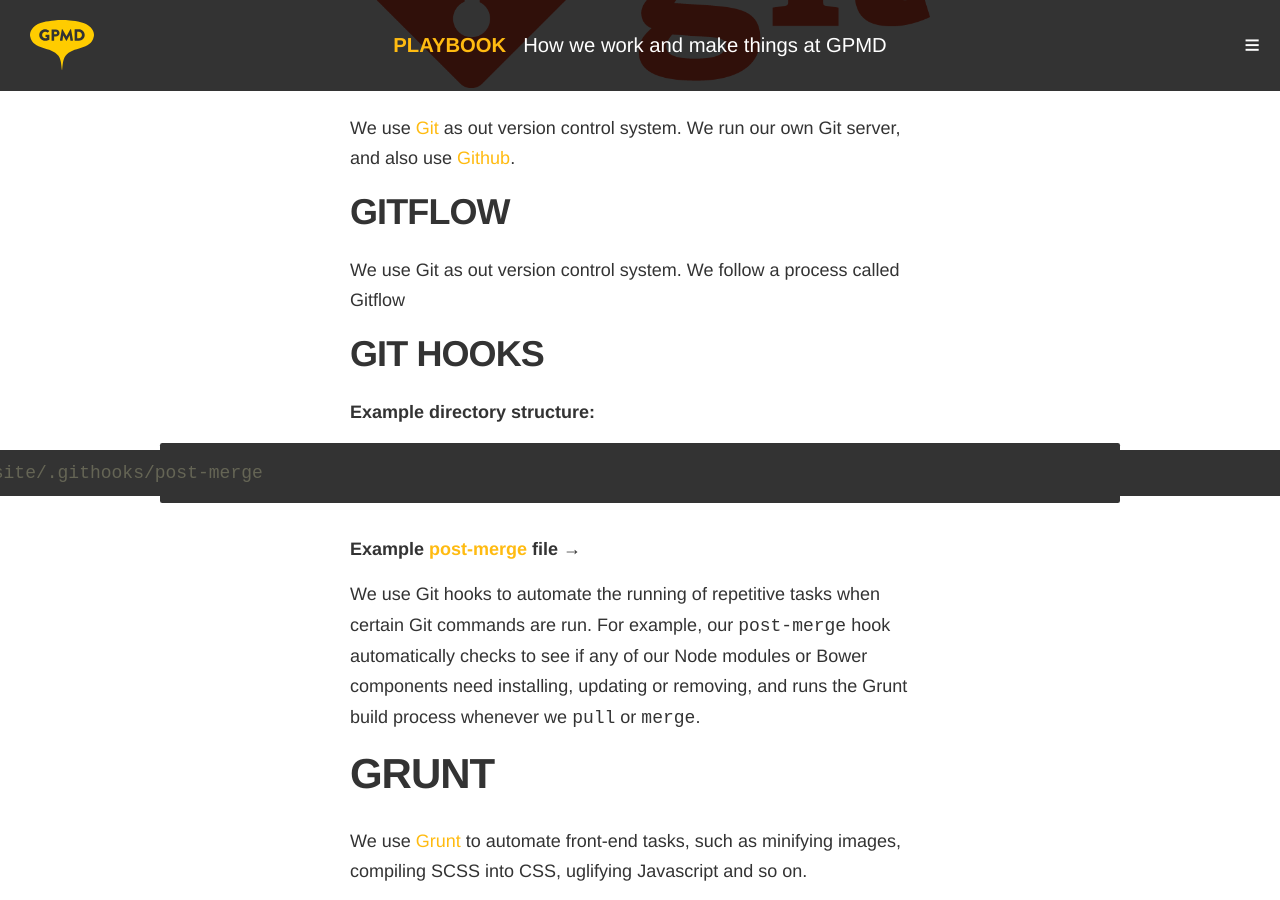
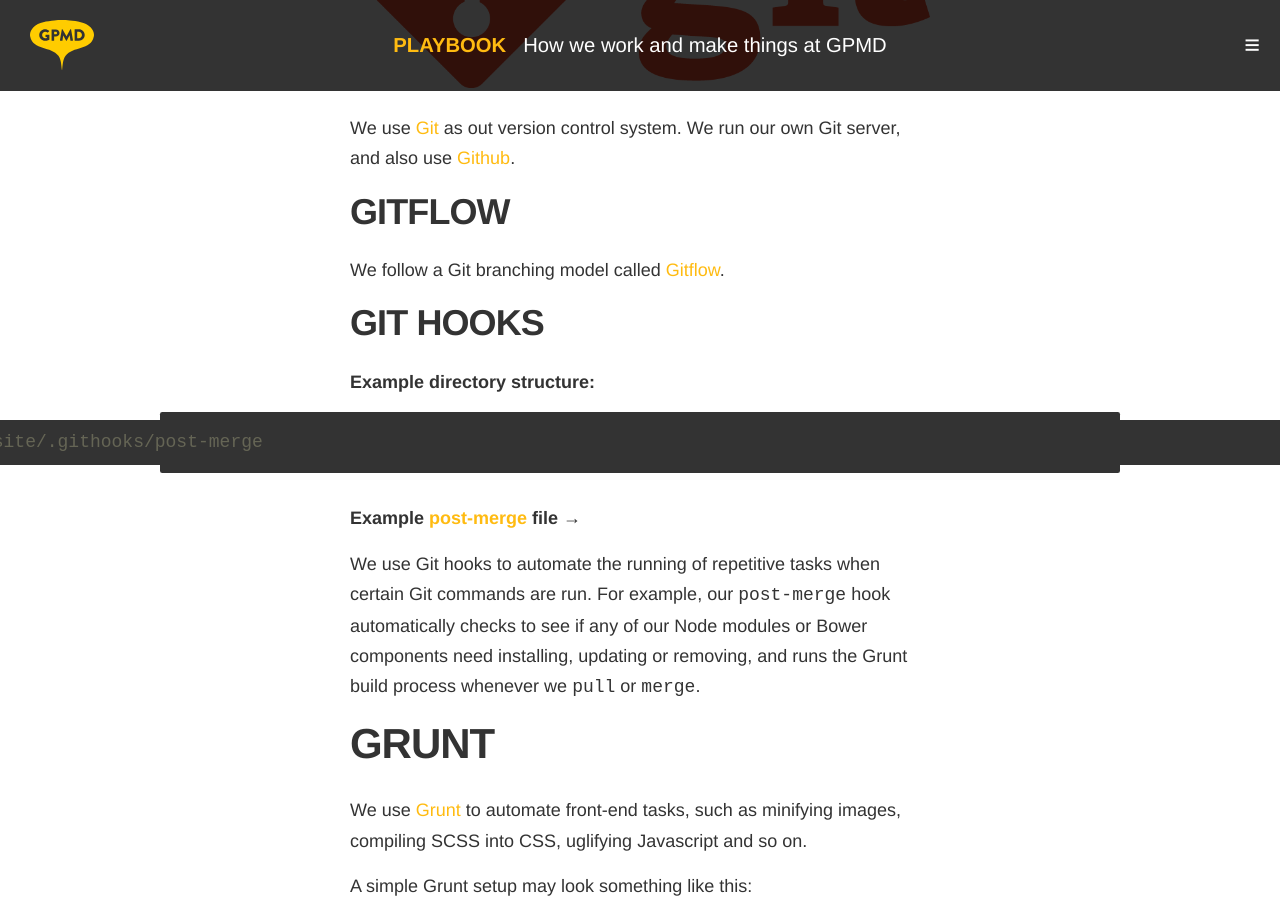
Before and after one commit to gpmd/playbook, a Jekyll site: the page built from _posts/pages/2014-07-01-project-scaffolding.md, in a window 1280 px wide and 900 px high, scrolled down 2300 px. Built offline with Jekyll 4.4.1, drawn with Linux system fonts in a browser that asks for light colours; nearby versions of some CDN libraries; Markdown is read by kramdown in place of the engine named in the settings.

Commit message:
Updated 2014-07-01-project-scaffolding.md

```diff
--- a/_posts/pages/2014-07-01-project-scaffolding.md
+++ b/_posts/pages/2014-07-01-project-scaffolding.md
@@ -51,7 +51,7 @@
 
 ### Gitflow
 
-We use Git as out version control system. We follow a process called Gitflow
+We follow a Git branching model called [Gitflow](/development/gitflow).
 
 ### Git hooks
 
```
